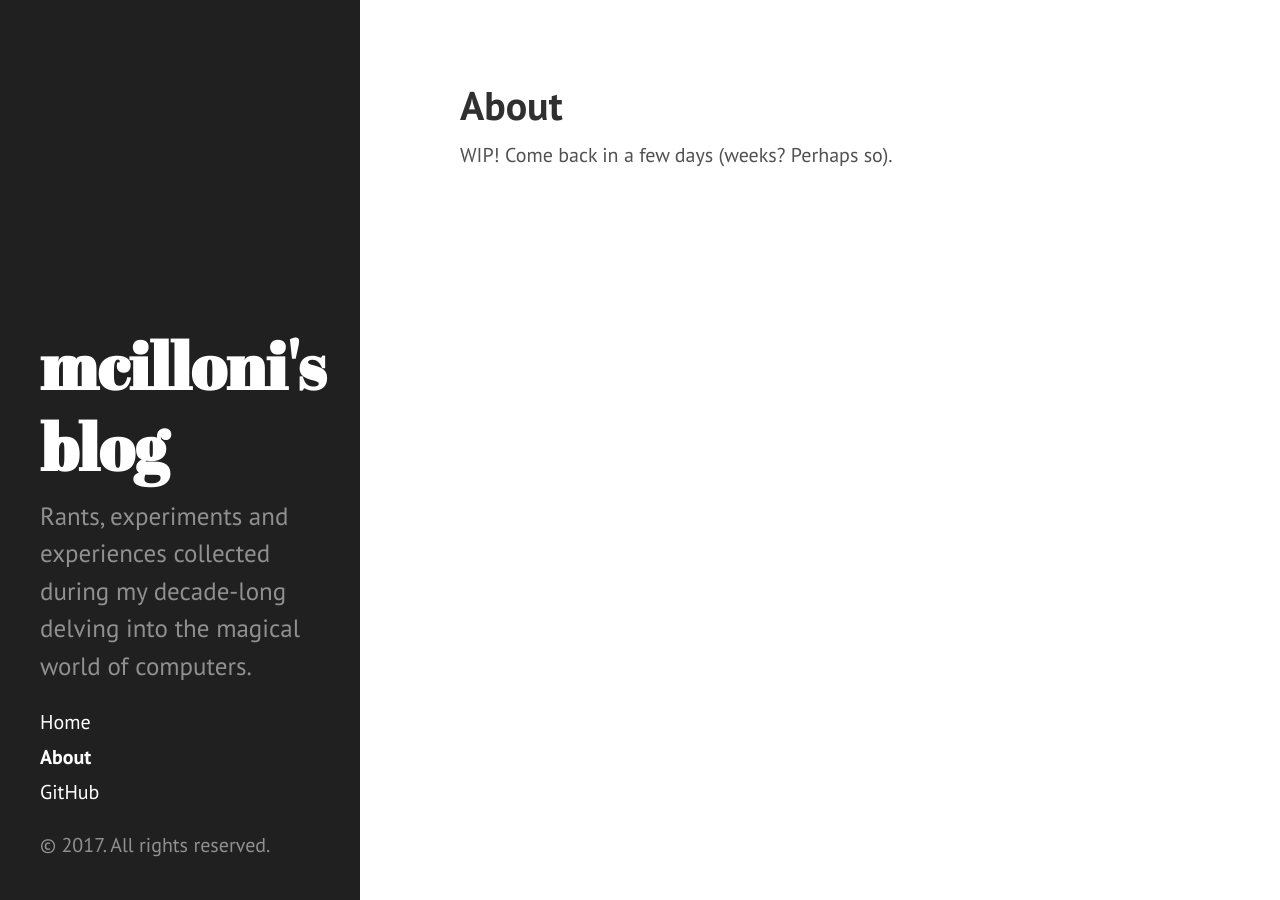
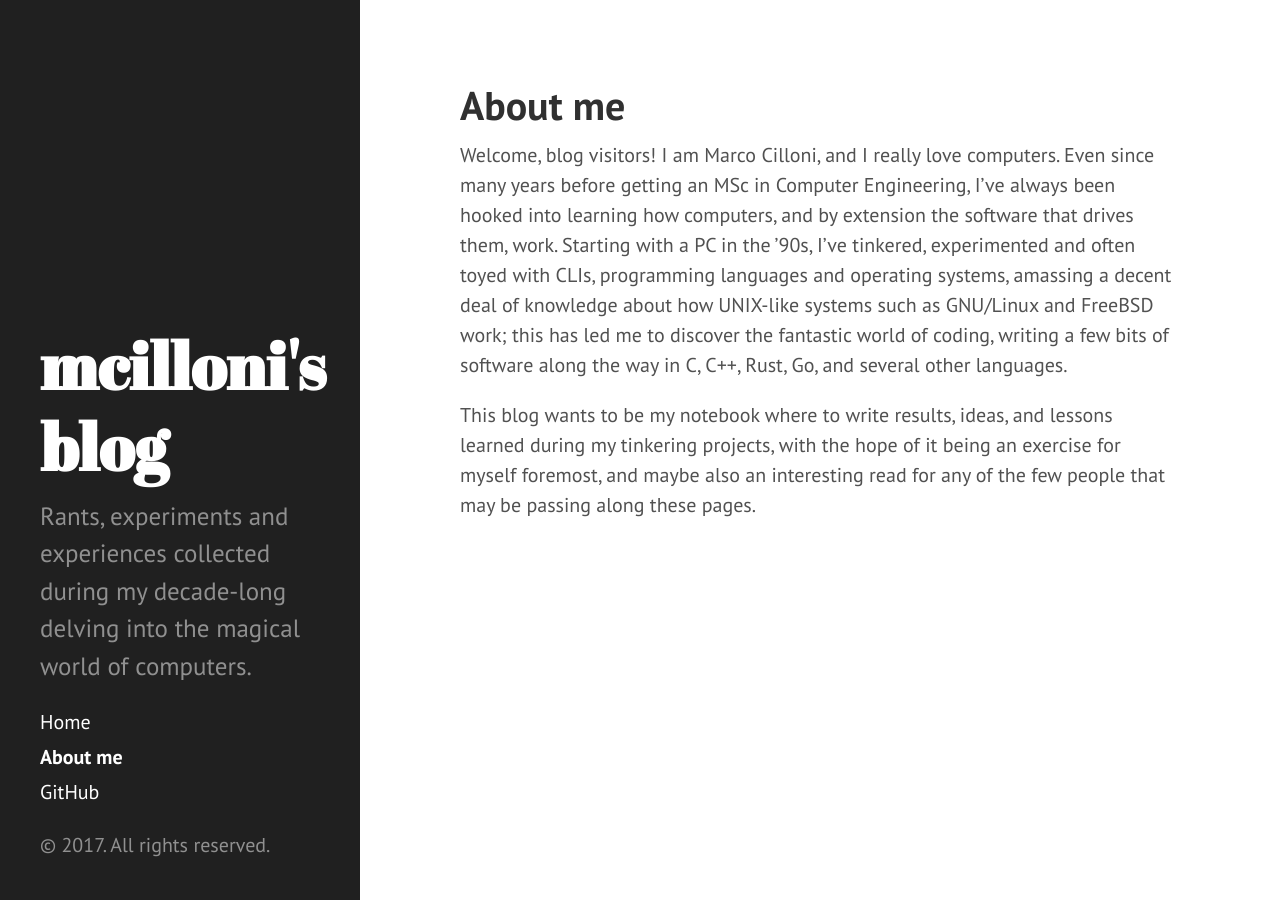
Before and after one commit to mcilloni/mcilloni.github.io, a Jekyll site: the page built from about.md, in a window 1280 px wide. Built offline with Jekyll 4.4.1, drawn with Linux system fonts in a browser that asks for light colours.

Commit message:
Update about.md

```diff
--- a/about.md
+++ b/about.md
@@ -1,6 +1,10 @@
 ---
 layout: page
-title: About
+title: About me
 ---
 
-WIP! Come back in a few days (weeks? Perhaps so).
+Welcome, blog visitors! I am Marco Cilloni, and I really love computers.
+Even since many years before getting an MSc in Computer Engineering, I've always been hooked into learning how computers, and by extension the software that drives them, work.
+Starting with a PC in the '90s, I've tinkered, experimented and often toyed with CLIs, programming languages and operating systems, amassing a decent deal of knowledge about how UNIX-like systems such as GNU/Linux and FreeBSD work; this has led me to discover the fantastic world of coding, writing a few bits of software along the way in C, C++, Rust, Go, and several other languages.
+
+This blog wants to be my notebook where to write results, ideas, and lessons learned during my tinkering projects, with the hope of it being an exercise for myself foremost, and maybe also an interesting read for any of the few people that may be passing along these pages.
```
